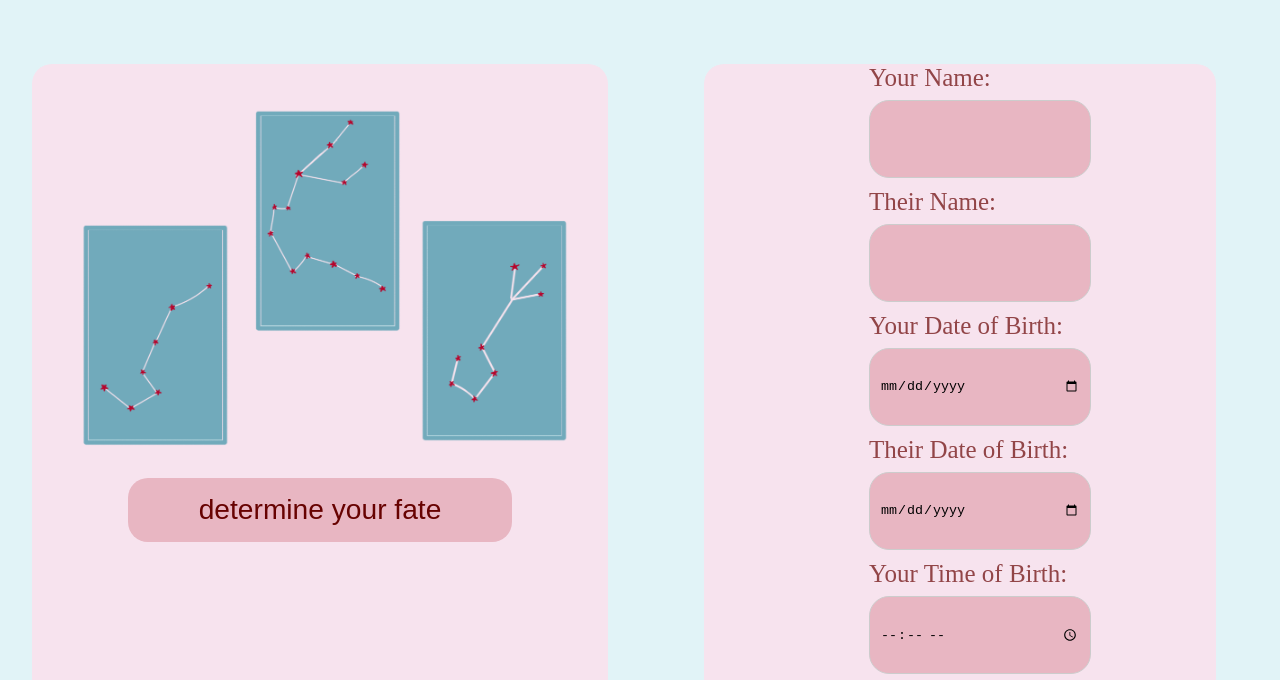
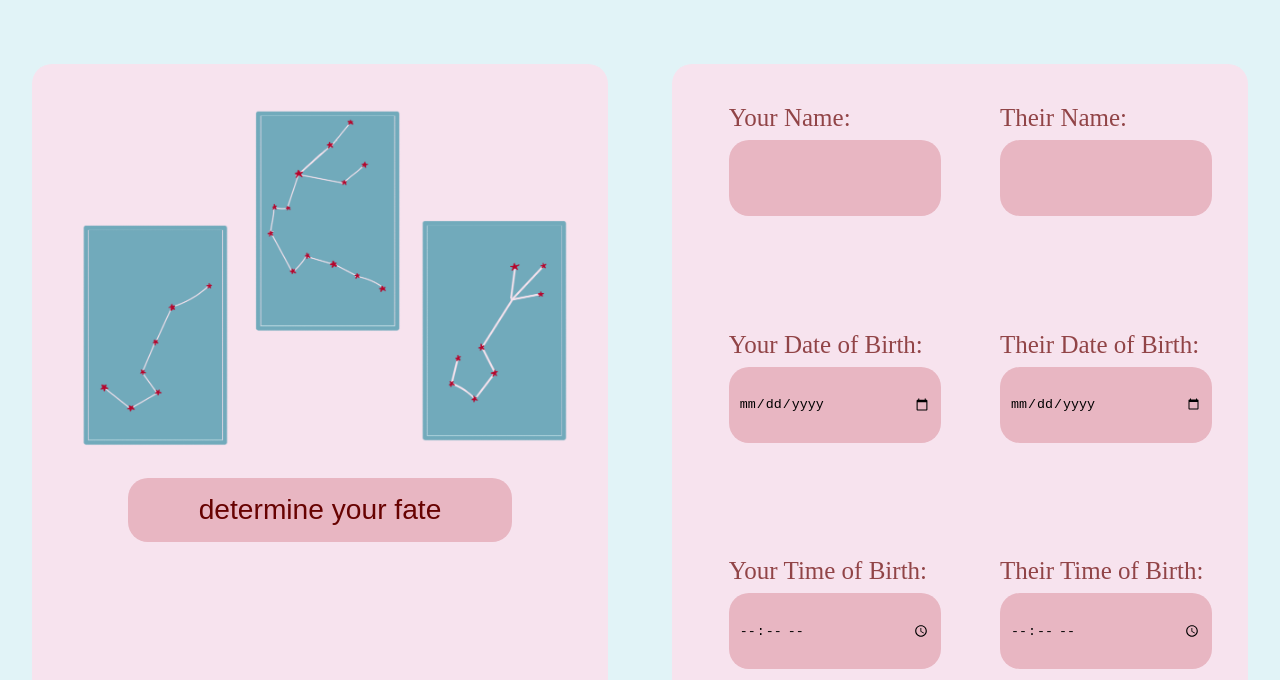
Before and after one commit to Polikiss/Polikiss.github.io, a website: page tarotLove/index.html in a window 1280 px wide. Shown: the part 120-800 px from the top of the page. Drawn offline with Linux system fonts and the light colour scheme.

Commit message:
fix: input

```diff
--- a/tarotLove/css/footer.css
+++ b/tarotLove/css/footer.css
@@ -5,6 +5,7 @@
 
 
 .footer {
+    margin-top: 5vh;
     display: flex;
     text-align: left;
     align-items: center;
--- a/tarotLove/css/main.css
+++ b/tarotLove/css/main.css
@@ -17,7 +17,7 @@
     border-radius: 20px;
     margin-left: auto;
     margin-right: auto;
-    width: 40vw;
+    width: 45vw;
     height: 85vh;
     flex-wrap: wrap;
     min-width: 400px;
@@ -25,6 +25,7 @@
 }
 
 .input-form label {
+    margin-top: 5vh;
     margin-bottom: 5px;
     display: flex;
     align-items: center;
@@ -34,9 +35,9 @@
 .input-form input {
     padding: 10px;
     margin-bottom: 10px;
-    border: 1px solid #ccc;
+    margin-right: 1.5vw;
     border-radius: 20px;
-    min-width: 200px;
+    min-width: 180px;
 }
 
 .tarotCards {
```
